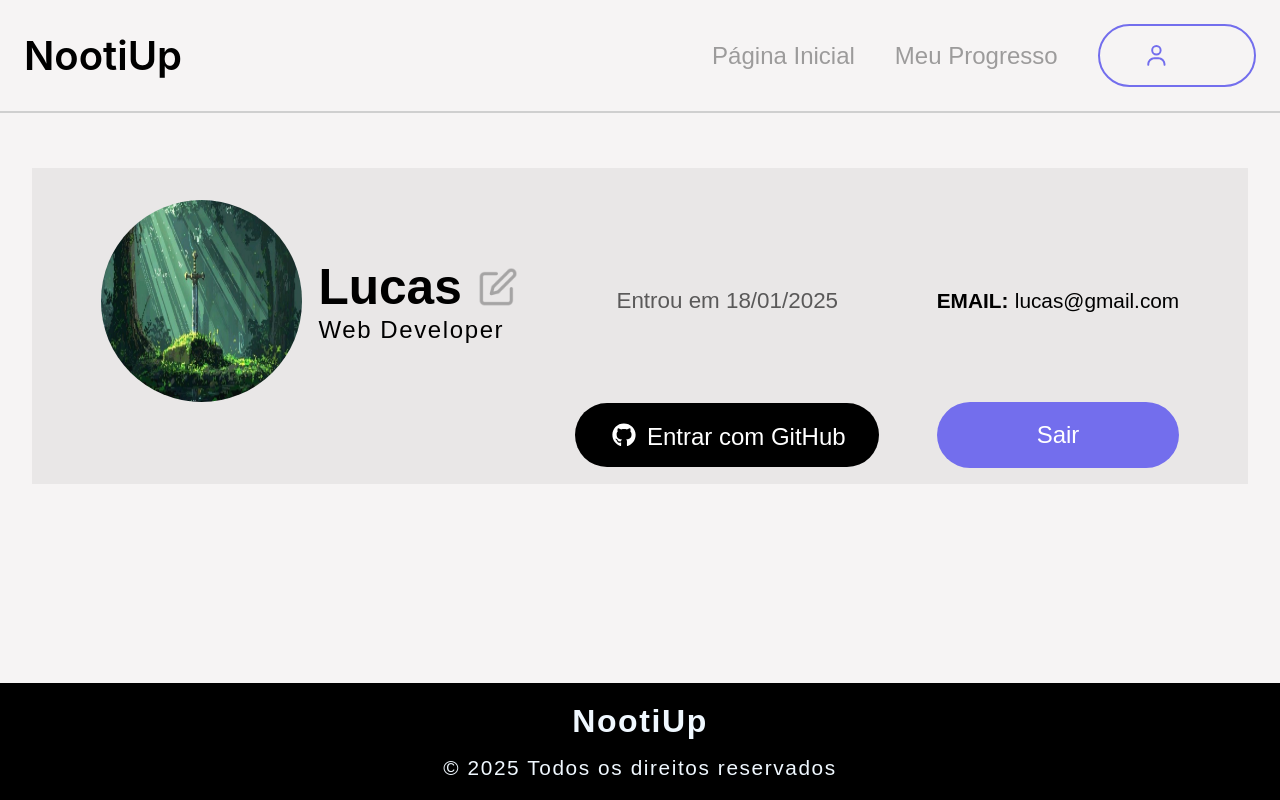
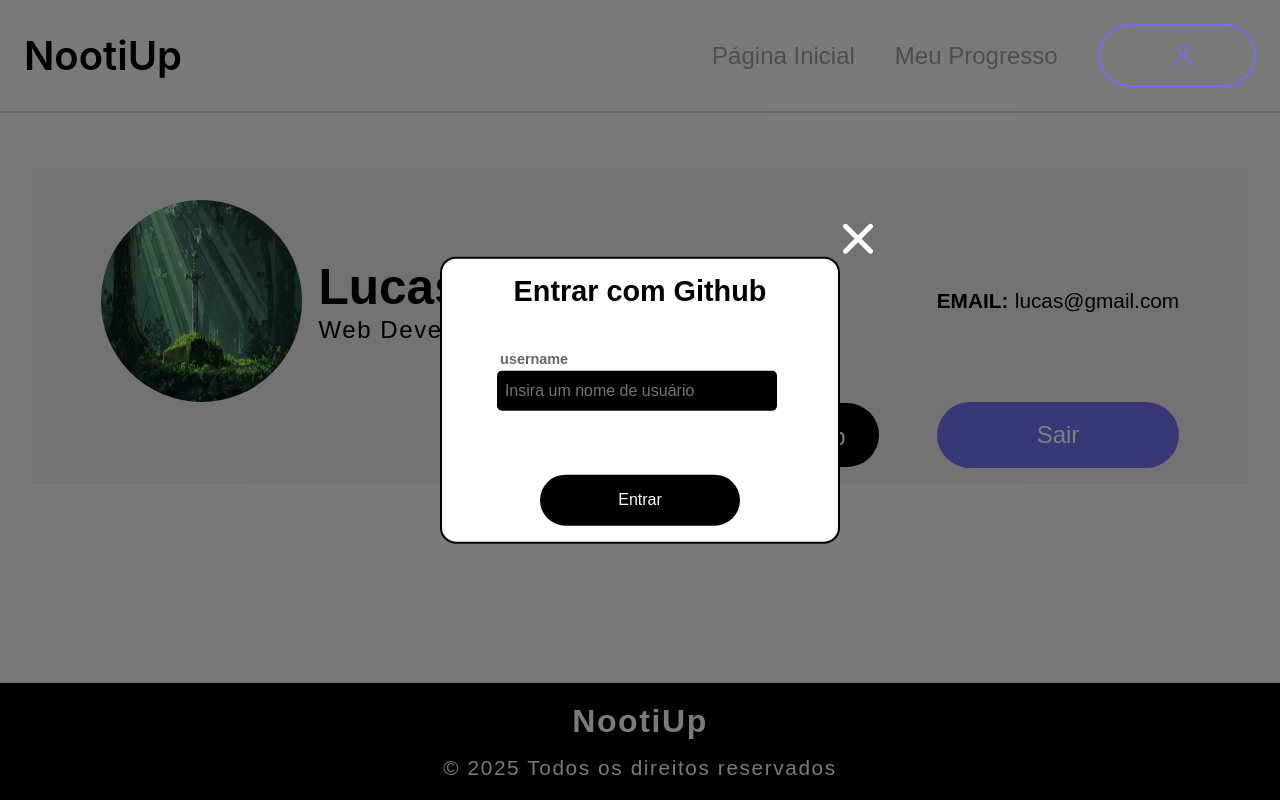
Before and after one commit to Lucas2907/NootiUp-frontend, a React (Vite) app: page /my-profile in a window 1280 px wide. Both pictures are taken after a click on the button "Entrar com GitHub". Built offline with nearby package versions, Linux system fonts and the light colour scheme; no server answers.

Commit message:
Add GitHub login popup to MyProfile component

```diff
--- a/src/components/MyProfile/MyProfile.tsx
+++ b/src/components/MyProfile/MyProfile.tsx
@@ -4,10 +4,21 @@ import profileImage from "../../assets/images/profile-example.jpg"
 import { Link } from "react-router-dom"
 import { FontAwesomeIcon } from '@fortawesome/react-fontawesome';
 import { faGithub } from '@fortawesome/free-brands-svg-icons';
-//import component
+import PopupMyProfile from "../Popup/PopupMyProfile";
+import { useState } from "react";
 
 
 function MyProfile() {
+    const [isOpened, setIsOpened] = useState<boolean>(false);
+
+    const openPopup = () => {
+        setIsOpened(true);
+    }
+
+    const closePopup = () => {
+        setIsOpened(false);
+    }
+
     return (
         <div className="my-profile">
             <div className="my-profile__user-info">
@@ -26,11 +37,15 @@ function MyProfile() {
             </div>
             <p className="my-profile-text">Entrou em 18/01/2025</p>
             <Link to={"/signin"} className="app-link my-profile-exit_link"><button className="my-profile__button my-profile-exit">Sair</button></Link >
-            <button className="my-profile__button my-profile-addGit">
+            <button className="my-profile__button my-profile-addGit" onClick={openPopup}>
                 <FontAwesomeIcon className="my-profile-addGit__icon" icon={faGithub} />
                 <p className="my-profile-addGit__text">Entrar com GitHub</p>
             </button>
-        </div>
+            <PopupMyProfile
+                isOpened={isOpened} onClose={closePopup}
+            />
+
+        </div >
     )
 }
 
--- /dev/null
+++ b/src/components/Popup/PopupMyProfile.css
@@ -0,0 +1,83 @@
+.popup {
+  position: fixed;
+  top: 0;
+  left: 0;
+  width: 100vw;
+  height: 100vh;
+  background: rgba(0, 0, 0, 0.5);
+}
+
+.popup__opened {
+  display: flex;
+}
+
+.popup-my-profile {
+  width: 25rem;
+  background-color: #fff;
+  border: 2px solid #000000;
+  border-radius: 1rem;
+  padding: 1rem 2.8rem;
+  box-sizing: border-box;
+  position: fixed;
+  top: 50%;
+  left: 50%;
+  transform: translate(-50%, -50%);
+  display: flex;
+  flex-direction: column;
+  align-items: center;
+}
+
+.popup-my-profile__form {
+  display: flex;
+  flex-direction: column;
+  align-items: center;
+}
+
+.popup-my-profile__title {
+  font-size: 1.8rem;
+  font-weight: 800;
+  margin: 0 0 2.6rem 0;
+  text-align: center;
+}
+
+.popup-my-profile__form-text {
+  margin: 0 0 0 0.2rem;
+  font-weight: 600;
+  font-size: 0.9rem;
+  opacity: 0.6;
+}
+
+.popup-my-profile__form-input {
+  width: 95%;
+  min-height: 2.5rem;
+  padding: 0 0 0 0.5rem;
+  margin: 0.2rem 0 4rem;
+  background-color: #000000;
+  color: #ffffff;
+  border-radius: 5px;
+  border: 0;
+}
+
+.popup-my-profile__form-button {
+  width: 70%;
+  background-color: #000000;
+  color: #ffffff;
+  border-radius: 250px;
+  padding: 1rem 0;
+  cursor: pointer;
+  border: 0;
+}
+
+.popup-my-profile__close-button {
+  position: absolute;
+  top: -40px;
+  right: -40px;
+  width: 40px;
+  height: 40px;
+  color: #fff;
+}
+
+.popup-my-profile__close-button:hover {
+  color: #ccc;
+  cursor: pointer;
+}
--- /dev/null
+++ b/src/components/Popup/PopupMyProfile.tsx
@@ -0,0 +1,34 @@
+import { FontAwesomeIcon } from '@fortawesome/react-fontawesome';
+import { faTimes } from '@fortawesome/free-solid-svg-icons';
+
+interface PopupMyProfileProps {
+    isOpened: boolean;
+    onClose: () => void;
+}
+
+function PopupMyProfile({ isOpened, onClose }: PopupMyProfileProps) {
+
+    if (!isOpened) {
+        return null;
+    }
+    return (
+        <div className={"popup " + (isOpened ? "popup__opened" : "")}>
+            <div className="popup-my-profile">
+
+                <h3 className="popup-my-profile__title">Entrar com Github</h3>
+                <form className="popup-my-profile__form">
+                    <div className="input elements">
+                        <label htmlFor="username" className="popup-my-profile__form-text">username</label>
+                        <input className="popup-my-profile__form-input" type="text" id="username" placeholder='Insira um nome de usuário' />
+                    </div>
+                    <button className="popup-my-profile__form-button" onClick={onClose}>Entrar</button>
+                </form>
+                <FontAwesomeIcon icon={faTimes} className="popup-my-profile__close-button" onClick={onClose} />
+
+            </div>
+
+        </div >
+    )
+}
+
+export default PopupMyProfile
--- a/src/components/RedirectButton/RedirectButton.css
+++ b/src/components/RedirectButton/RedirectButton.css
@@ -48,6 +48,7 @@
 .redirect-button__elements {
   display: flex;
   align-items: center;
+  justify-content: center;
   gap: 0.8rem;
 }
 
--- a/src/index.css
+++ b/src/index.css
@@ -14,3 +14,4 @@
 @import url(./components/Signup/Signup.css);
 @import url(./components/MainPage/MainPage.css);
 @import url(./components//Layout/Layout.css);
+@import url(./components/Popup/PopupMyProfile.css);
```
